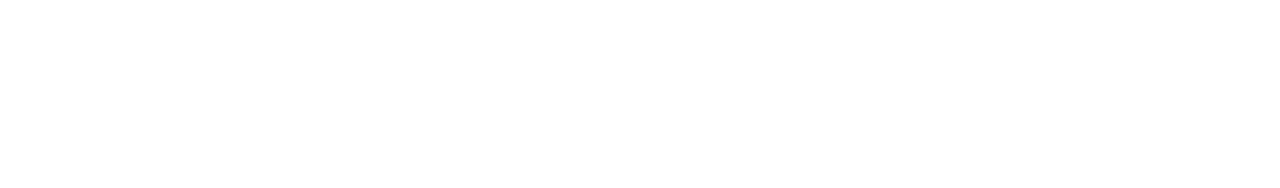
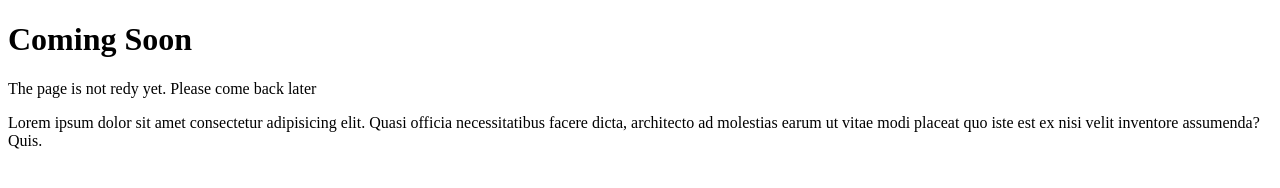
Before and after one commit to peterciprian/02_project, a plain HTML site: page coming-soon.html in a window 1280 px wide. Drawn offline with Linux system fonts and the light colour scheme.

Commit message:
text ready, before design

```diff
--- a/coming-soon.html
+++ b/coming-soon.html
@@ -9,10 +9,13 @@
 </head>
 
 <body>
+    <div>
+        <h1>Coming Soon</h1>
+        <p>The page is not redy yet. Please come back later</p>
+        <p>Lorem ipsum dolor sit amet consectetur adipisicing elit. Quasi officia necessitatibus facere dicta, architecto ad
+            molestias earum ut vitae modi placeat quo iste est ex nisi velit inventore assumenda? Quis.</p>
+    </div>
     <a href="index.html"></a>
-    <a href="contact.html"></a>
-    <a href="coming-soon.html"></a>
-    <a href="404.html"></a>
 </body>
 
 </html>
```
